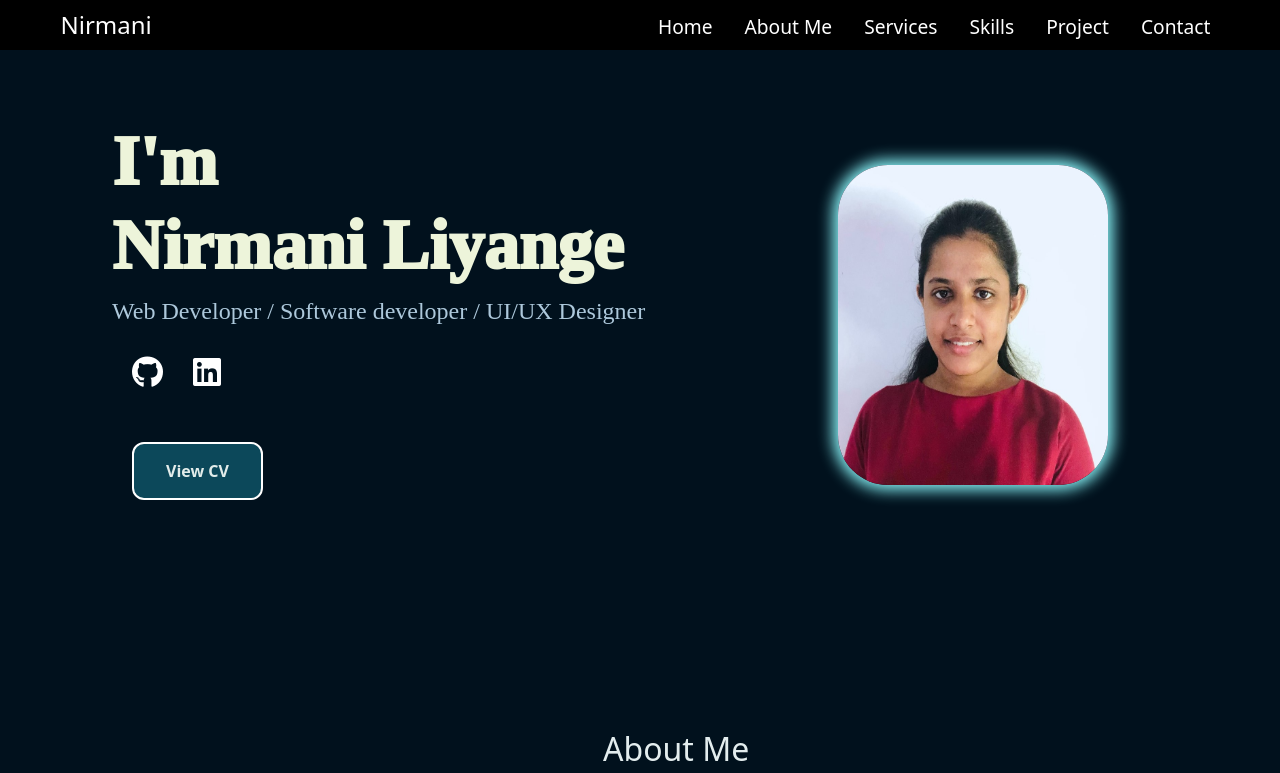
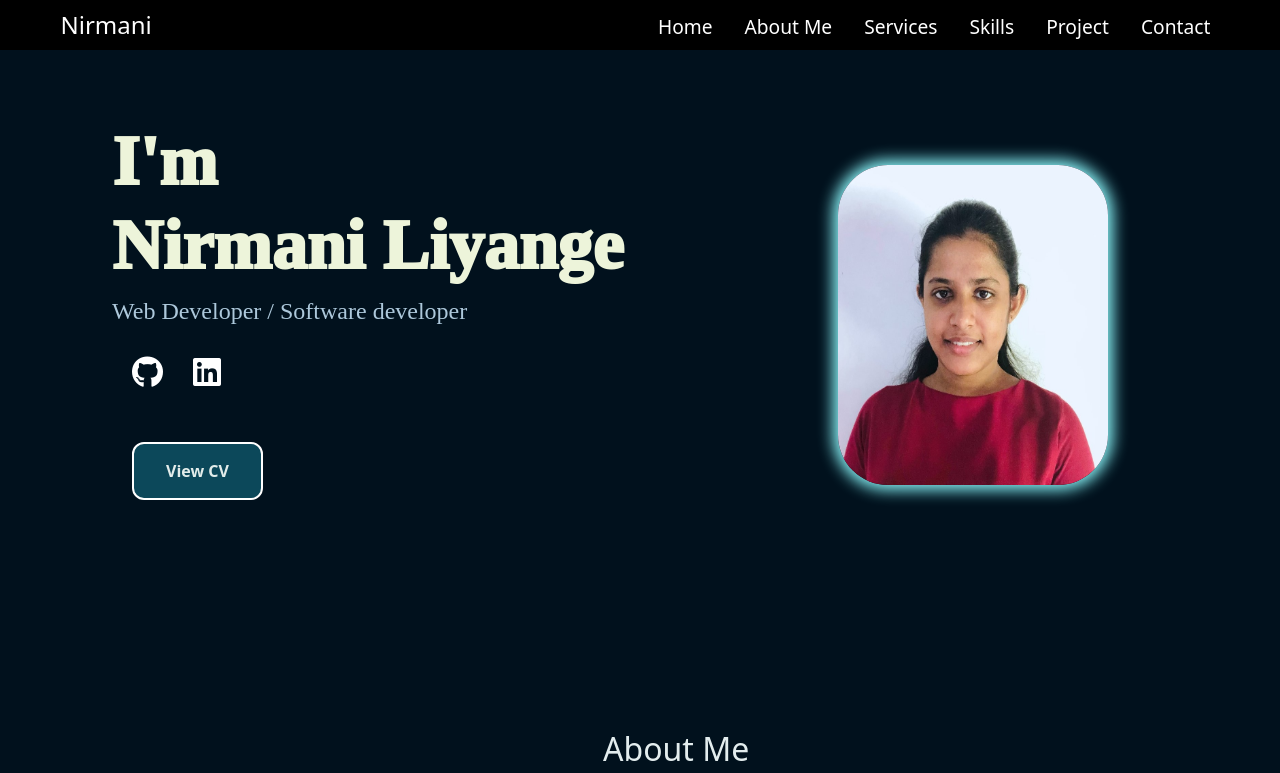
Before and after one commit to NirmaniLiyanage/portfolio-website, a plain HTML site: page index.html in a window 1280 px wide. Shown: the top 773 px of the page. Drawn offline with nearby package versions, Linux system fonts and the light colour scheme; some packages are replaced by stand-ins of ours; a script that the page names is missing.

Commit message:
Update index.html

```diff
--- a/index.html
+++ b/index.html
@@ -51,7 +51,7 @@
             <div class="col-md-7 welcome-heading" >
                 <div class="mt-custom" ></div>
                 <h1 class="animate-slide-down"  ><span>I'm <br/> Nirmani Liyange</span></h1>
-                <h4 class="animate-slide-down"><span>Web Developer / Software developer / UI/UX Designer</span> </h4>
+                <h4 class="animate-slide-down"><span>Web Developer / Software developer</span> </h4>
                 <div class="icon-container">
                     <a href="https://github.com/NirmaniLiyanage" target="_blank">
                         <i class="fa-brands fa-github"></i>
```
